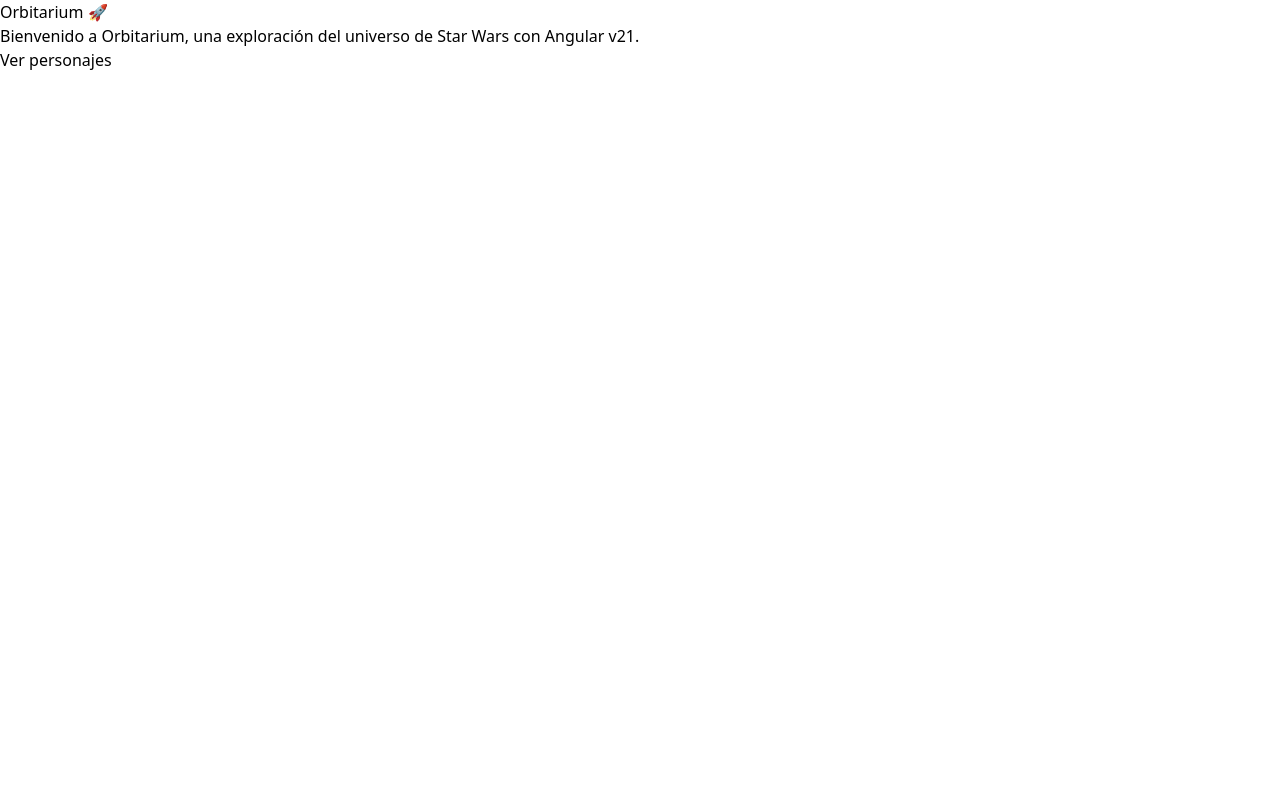
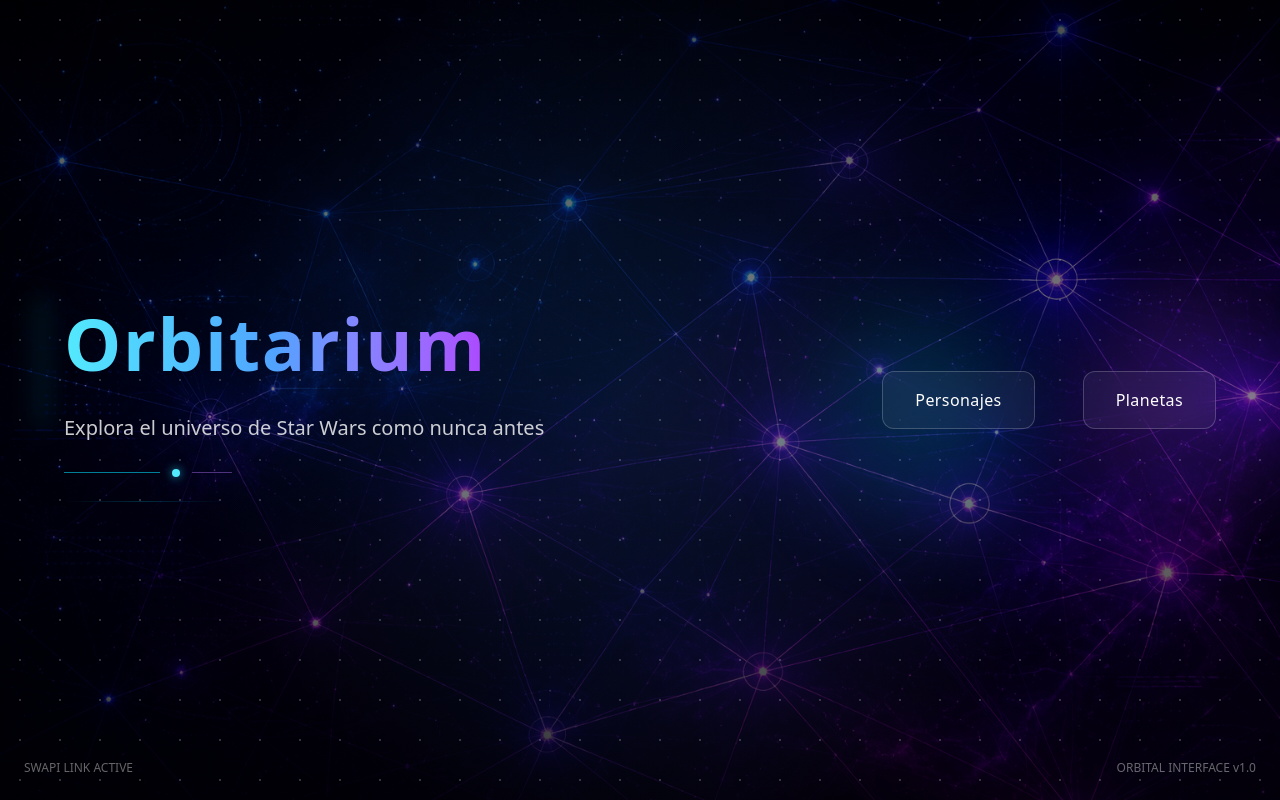
Before and after one commit to SamuelRodriguezC/orbitarium, an Angular app: page / in a window 1280 px wide. Built offline with nearby package versions, Linux system fonts and the light colour scheme.

Commit message:
Ajustando estilos de landing page

```diff
--- a/src/app/features/home/home.html
+++ b/src/app/features/home/home.html
@@ -1,11 +1,97 @@
-<section aria-labelledby="home-title">
-  <h1 id="home-title">{{ title() }}</h1>
+<section
+  class="relative min-h-screen overflow-hidden bg-cover bg-center"
+  style="background-image: url('/fondo.png')"
+  aria-labelledby="home-title"
+>
 
-  <p>
-    Bienvenido a Orbitarium, una exploración del universo de Star Wars con Angular v21.
-  </p>
+  <!-- 🌌 CAPA BASE OSCURA + VIÑETA -->
+  <div class="absolute inset-0 bg-gradient-to-b from-black/70 via-black/50 to-black/80 z-0"></div>
+  <div class="absolute inset-0 bg-[radial-gradient(circle_at_center,rgba(56,189,248,0.10),transparent_60%)]"></div>
 
-  <nav>
-    <a routerLink="/personajes">Ver personajes</a>
-  </nav>
+  <!-- ✨ ESTRELLAS FLOTANTES (layer decorativo) -->
+  <div class="absolute inset-0 opacity-40">
+    <div class="w-full h-full bg-[radial-gradient(white_1px,transparent_1px)] bg-[size:40px_40px] animate-pulse"></div>
+  </div>
+
+  <!-- 🚀 CONTENIDO -->
+  <div class="relative z-10 min-h-screen flex items-center px-6 md:px-16">
+
+    <div class="w-full flex flex-col md:flex-row items-center justify-between gap-14">
+
+      <!-- 🪐 IZQUIERDA: IDENTIDAD VISUAL -->
+      <div class="text-left space-y-6 max-w-xl relative">
+
+        <!-- luz lateral decorativa -->
+        <div class="absolute -left-6 top-0 w-1 h-32 bg-cyan-400/40 blur-md"></div>
+
+        <h1 id="home-title" class="text-5xl md:text-7xl font-bold tracking-wide leading-tight">
+          <span class="bg-gradient-to-r from-cyan-300 via-blue-400 to-purple-500 bg-clip-text text-transparent">
+            Orbitarium
+          </span>
+        </h1>
+
+        <p class="text-lg md:text-xl text-white/80 leading-relaxed">
+          Explora el universo de Star Wars como nunca antes
+        </p>
+
+        <!-- barra de energía -->
+        <div class="flex items-center gap-3">
+          <div class="h-px w-24 bg-cyan-400/60"></div>
+          <div class="h-2 w-2 rounded-full bg-cyan-300 shadow-[0_0_10px_rgba(34,211,238,0.8)]"></div>
+          <div class="h-px w-10 bg-purple-400/40"></div>
+        </div>
+
+        <!-- micro “scanner line” -->
+        <div class="h-px w-40 bg-gradient-to-r from-transparent via-cyan-400/40 to-transparent animate-pulse"></div>
+
+      </div>
+
+      <!-- 🛸 DERECHA: CONTROLES ORBITALES -->
+      <div class="flex flex-col sm:flex-row gap-8 md:gap-12 items-center relative">
+
+        <!-- glow ambiental detrás -->
+        <div class="absolute inset-0 blur-3xl opacity-30">
+          <div class="w-40 h-40 bg-cyan-500 rounded-full absolute -top-10 -left-10"></div>
+          <div class="w-40 h-40 bg-purple-500 rounded-full absolute -bottom-10 -right-10"></div>
+        </div>
+
+        <!-- BOTÓN 1 -->
+        <a
+          href="/personajes"
+          class="group relative px-8 py-4 text-white font-medium rounded-xl
+                 bg-white/5 border border-white/20 backdrop-blur-md
+                 hover:border-cyan-300/70 hover:shadow-[0_0_30px_rgba(34,211,238,0.5)]
+                 hover:-translate-y-1 transition-all duration-300"
+        >
+          <span class="relative z-10 tracking-wide">Personajes</span>
+
+          <!-- sweep glow -->
+          <div class="absolute inset-0 rounded-xl opacity-0 group-hover:opacity-100
+                      bg-gradient-to-r from-cyan-500/20 via-transparent to-blue-500/20 transition"></div>
+        </a>
+
+        <!-- BOTÓN 2 -->
+        <a
+          href="/planetas"
+          class="group relative px-8 py-4 text-white font-medium rounded-xl
+                 bg-white/5 border border-white/20 backdrop-blur-md
+                 hover:border-purple-300/70 hover:shadow-[0_0_30px_rgba(168,85,247,0.5)]
+                 hover:-translate-y-1 transition-all duration-300"
+        >
+          <span class="relative z-10 tracking-wide">Planetas</span>
+
+          <div class="absolute inset-0 rounded-xl opacity-0 group-hover:opacity-100
+                      bg-gradient-to-r from-purple-500/20 via-transparent to-pink-500/20 transition"></div>
+        </a>
+
+      </div>
+    </div>
+  </div>
+
+  <!-- 🌠 BARRA INFERIOR TIPO HUD -->
+  <div class="absolute bottom-6 left-6 right-6 flex justify-between text-white/40 text-xs">
+    <span>SWAPI LINK ACTIVE</span>
+    <span>ORBITAL INTERFACE v1.0</span>
+  </div>
+
 </section>
```
Also changed, not shown: public/fondo.png (added).
